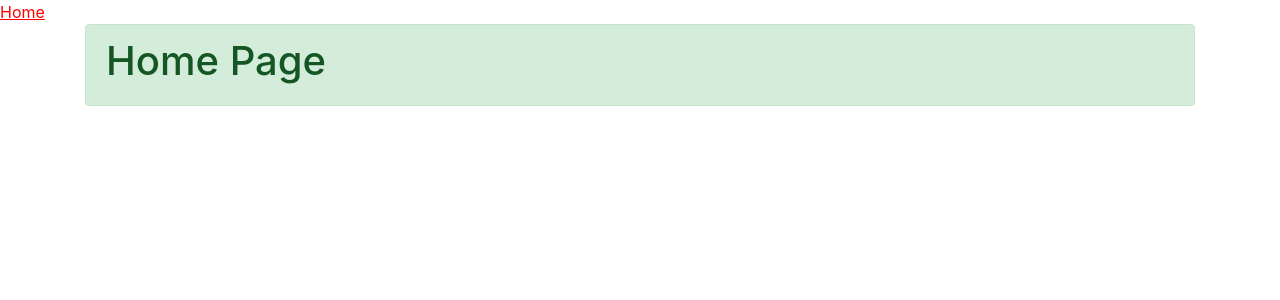
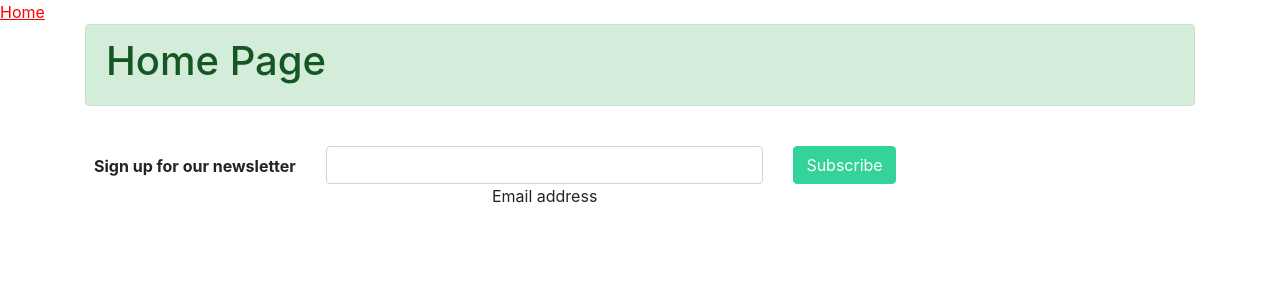
Before and after one commit to elkocho1/project-4, a Django app: page / in a window 1280 px wide. Shown: the part 56-356 px from the top of the page. Run offline with Django 4.2, Linux system fonts and the light colour scheme; some libraries are stand-ins or nearby versions.

Commit message:
Add Footer

```diff
--- a/templates/base.html
+++ b/templates/base.html
@@ -43,6 +43,42 @@
         </div>
     </div>
 
+
+
+    <footer class="bg-body-tertiary text-center text-lg-start">
+        <!-- Grid container -->
+        <div class="container p-4 pb-0">
+            <form action="">
+            <!--Grid row-->
+            <div class="row">
+                <!--Grid column-->
+                <div class="col-auto mb-4 mb-md-0">
+                <p class="pt-2">
+                    <strong>Sign up for our newsletter</strong>
+                </p>
+                </div>
+                <!--Grid column-->
+                <div class="col-md-5 col-12 mb-4 mb-md-0">
+                <!-- Email input -->
+                <div data-mdb-input-init class="form-outline mb-4">
+                    <input type="email" id="form5Example22" class="form-control" />
+                    <label class="form-label" for="form5Example22">Email address</label>
+                </div>
+                </div>
+                <!--Grid column-->
+                <div class="col-auto mb-4 mb-md-0">
+                <!-- Submit button -->
+                <button data-mdb-ripple-init type="button" class="btn btn-primary mb-4">
+                    Subscribe
+                </button>
+                </div>
+                <!--Grid column-->
+            </div>
+            <!--Grid row-->
+            </form>
+        </div>
+        </footer>
+
     <script src="https://code.jquery.com/jquery-3.5.1.slim.min.js"></script>
     <script src="https://cdn.jsdelivr.net/npm/@popperjs/core@2.9.3/dist/umd/popper.min.js"></script>
     <script src="https://stackpath.bootstrapcdn.com/bootstrap/4.5.2/js/bootstrap.min.js"></script>
```
